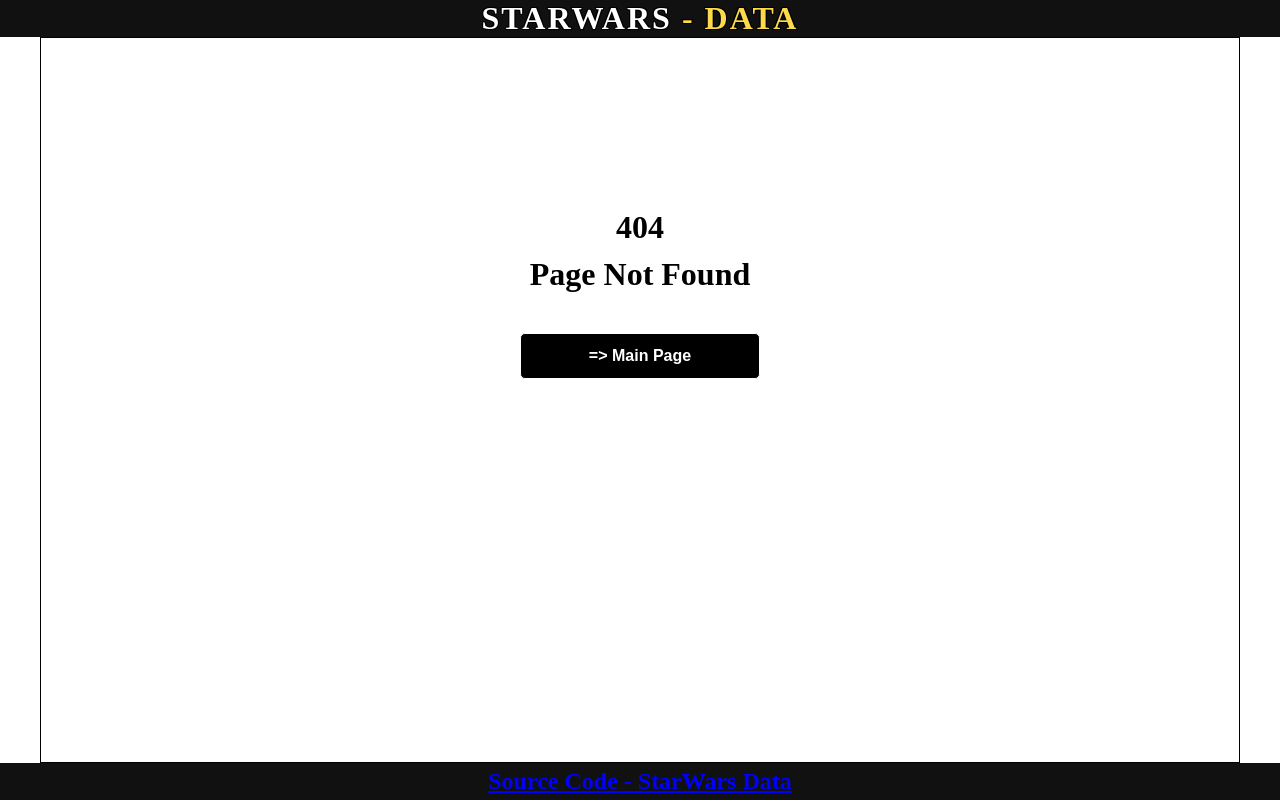
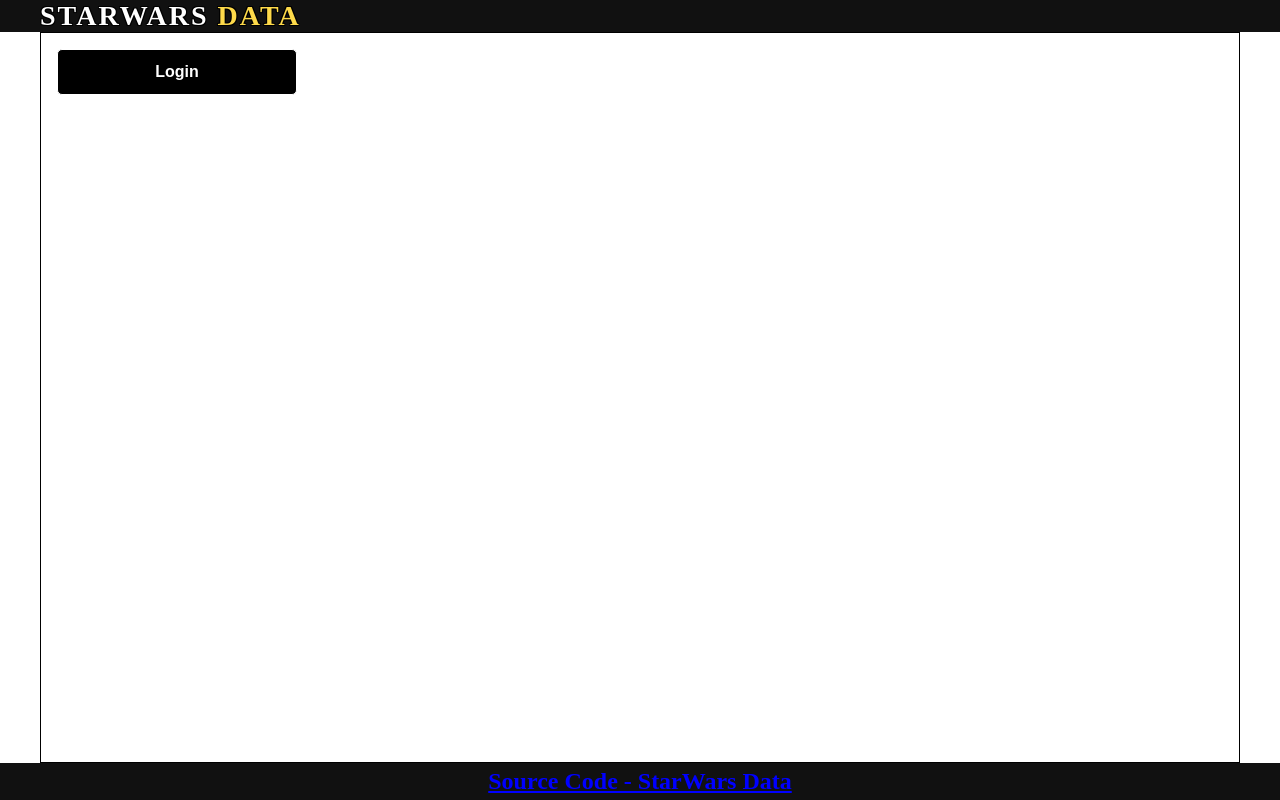
Before and after one commit to Taglat/star-wars-react, a React (Vite) app: page /login in a window 1280 px wide. Before the commit this address had no page. Built offline with nearby package versions, Linux system fonts and the light colour scheme.

Commit message:
Login, Logout, useLocalStorage

```diff
--- a/src/app-router/app-router.tsx
+++ b/src/app-router/app-router.tsx
@@ -1,4 +1,7 @@
 import { BrowserRouter, Routes, Route } from "react-router-dom";
+import { useSelector } from "react-redux";
+
+import { RootState } from "../redux/store";
 
 import LoginPage from "../pages/login-page/login-page";
 import CharactersPage from "../pages/characters-page/characters-page";
@@ -36,7 +39,7 @@
 ];
 
 export default function AppRouter() {
-  const isLogined = true;
+  const isLogined = useSelector((state: RootState) => state.login.email !== "");
 
   return (
     <BrowserRouter>
--- a/src/components/header/header.module.css
+++ b/src/components/header/header.module.css
@@ -1,15 +1,28 @@
 .root {
-  display: flex;
-  justify-content: center;
-  align-items: center;
   position: sticky;
   top: 0;
   z-index: 1;
   background: #111;
 }
 
+.container {
+  width: 100%;
+  max-width: 1200px;
+  margin: 0 auto;
+
+  display: flex;
+  justify-content: space-between;
+  align-items: center;
+}
+
+.rightSide {
+  display: flex;
+  gap: 20px;
+  align-items: center;
+}
+
 .logo {
-  font-size: 32px;
+  font-size: 28px;
   font-weight: 900;
   color: #feda4a;
   text-transform: uppercase;
@@ -25,3 +38,13 @@
   color: #fff;
   font-weight: 700;
 }
+
+.email {
+  color: var(--bg-color);
+}
+
+@media (max-width: 767px) {
+  .email {
+    display: none;
+  }
+}
--- a/src/components/header/header.tsx
+++ b/src/components/header/header.tsx
@@ -1,11 +1,36 @@
-import css from './header.module.css'
+import { useDispatch, useSelector } from "react-redux";
+import { Button } from "../shared";
+import css from "./header.module.css";
+import { logout } from "../../redux/reducers/login-slice";
+import { useNavigate } from "react-router-dom";
+import { RootState } from "../../redux/store";
+import useTypedLocalStorage from "../../hooks/useTypedLocalStorage";
 
 export function Header() {
+  const navigate = useNavigate();
+  const dispatch = useDispatch();
+  const [_, setEmailLocStorage] = useTypedLocalStorage("email", "");
+
+  const email = useSelector((state: RootState) => state.login.email);
+
+
+  const handleLogout = () => {
+    dispatch(logout());
+    setEmailLocStorage("");
+    navigate("/login");
+  };
+
   return (
     <header className={css.root}>
-      <h2 className={css.logo}>
-        <span>StarWars</span> - Data
-      </h2>
+      <div className={css.container}>
+        <h2 className={css.logo}>
+          <span>StarWars</span> Data
+        </h2>
+        <div className={css.rightSide}>
+          <h2 className={css.email}>{email}</h2>
+          {email !== "" && <Button onClick={handleLogout}>Logout</Button>}
+        </div>
+      </div>
     </header>
-  )
+  );
 }
--- /dev/null
+++ b/src/hooks/useTypedLocalStorage.ts
@@ -0,0 +1,26 @@
+import { useState } from 'react';
+import { LocalStorageKeys } from '../types/types';
+
+function useTypedLocalStorage<T>(key: LocalStorageKeys, initialValue: T) {
+  const [storedValue, setStoredValue] = useState<T>(() => {
+    if (typeof window !== 'undefined') {
+      const item = window.localStorage.getItem(key);
+      return item ? JSON.parse(item) : initialValue;
+    }
+    return initialValue;
+  });
+
+  const setValue = (value: T | ((val: T) => T)) => {
+    const valueToStore = value instanceof Function ? value(storedValue) : value;
+
+    setStoredValue(valueToStore);
+
+    if (typeof window !== 'undefined') {
+      window.localStorage.setItem(key, JSON.stringify(valueToStore));
+    }
+  };
+
+  return [storedValue, setValue] as const;
+}
+
+export default useTypedLocalStorage;
--- a/src/pages/login-page/login-page.tsx
+++ b/src/pages/login-page/login-page.tsx
@@ -1,5 +1,21 @@
 import css from "./login-page.module.css";
+import { Button } from "../../components/shared";
+import { useDispatch } from "react-redux";
+import { login } from "../../redux/reducers/login-slice";
+import { useNavigate } from "react-router-dom";
+import useTypedLocalStorage from "../../hooks/useTypedLocalStorage";
 
 export default function LoginPage() {
-  return <div>LoginPage</div>;
+  const navigate = useNavigate();
+  const dispatch = useDispatch();
+  const [_, setEmailLocStorage] = useTypedLocalStorage("email", "");
+
+  const handleLogin = () => {
+    const email = "admin@example.com";
+    dispatch(login({ email }));
+    setEmailLocStorage(email);
+    navigate("/")
+  };
+
+  return <Button onClick={handleLogin}>Login</Button>;
 }
```
